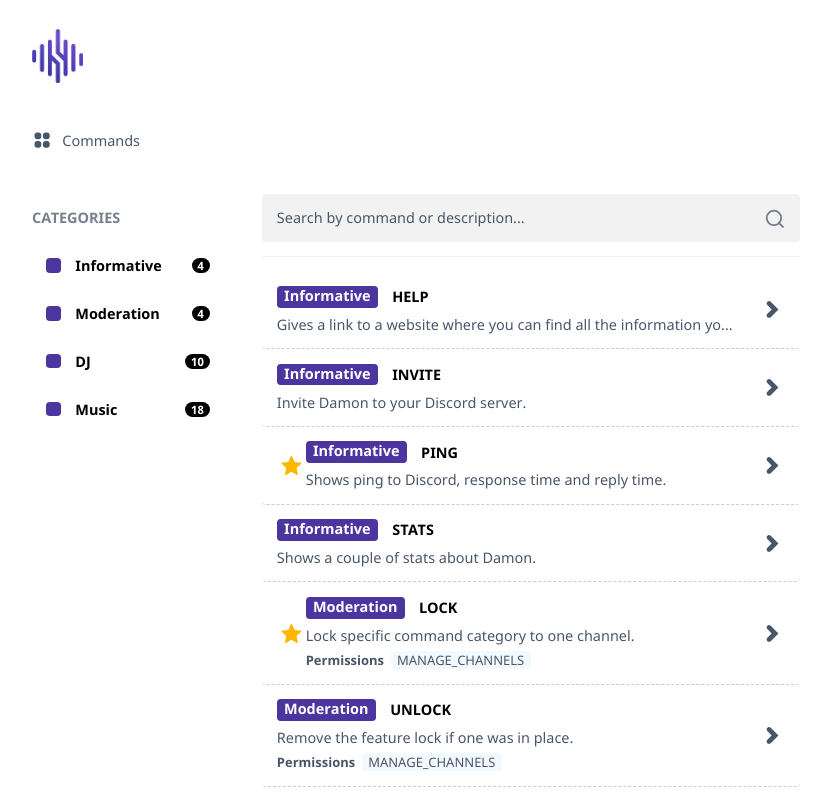
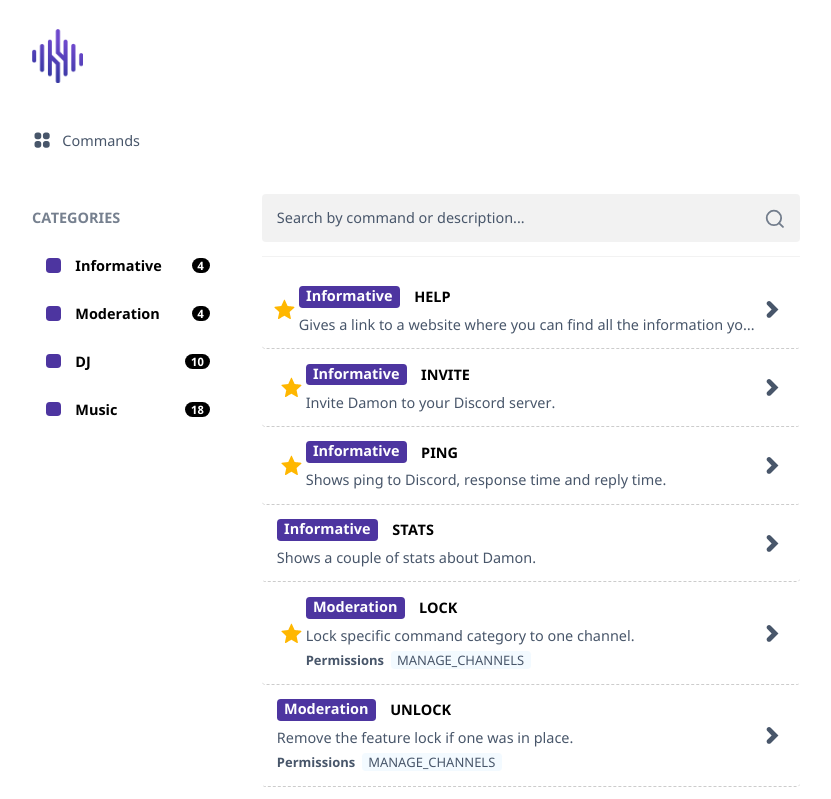
Before and after one commit to Akke/BotDocs, a Next.js app: page / in a window 1280 px wide. Shown: the top 799 px of the page, without its empty margins (224-1055 px from the left). Built offline with nearby package versions, Linux system fonts and the light colour scheme.

Commit message:
fix: stars in starred commands getting pushed outside the element

```diff
--- a/src/components/commands/List.js
+++ b/src/components/commands/List.js
@@ -13,7 +13,7 @@
                     <div className={styles.command}>
                         <div className={styles.command__expand}><TiChevronRight /></div>
 
-                        <div className={styles.command__context}>
+                        <div className={`${styles["command__context"]} ${command.starred ? styles["command--starred"] : null}`}>
                             <div className={styles["command__context-title"]}>
                                 <div className={styles["command__context-title__category"]} style={{"backgroundColor": colors[command.category.toLowerCase()]}}>{command.category}</div>
                                 <span className={styles["command__context-title__trigger"]}>{command.name}</span>
@@ -33,7 +33,7 @@
                             : null}
                         </div>
 
-                        {command.starred ? <div className={styles["command--starred"]}><TiStar /></div> : null}
+                        {command.starred ? <div className={styles.command__star}><TiStar /></div> : null}
                     </div>
                 </Link>
             ))}
--- a/src/components/commands/_commands.module.sass
+++ b/src/components/commands/_commands.module.sass
@@ -77,7 +77,13 @@
         @include animation(slideDown, 0.2s, ease)
         @include transition(background-color, 0.1s, ease)
 
-        &--starred
+        @include mediaScreen
+            padding: 1em 0
+
+            &--starred
+                width: 75% !important
+
+        &__star
             svg
                 font-size: 2em
                 display: block
--- a/src/configs/commands.js
+++ b/src/configs/commands.js
@@ -8,7 +8,8 @@
             "description": "Gives a link to a website where you can find all the information you need.",
             "usage": "help",
             "params": [],
-            "example": "help"
+            "example": "help",
+            "starred": true
         },
         {
             "name": "invite",
@@ -18,7 +19,8 @@
             "description": "Invite Damon to your Discord server.",
             "usage": "invite",
             "params": [],
-            "example": "invite"
+            "example": "invite",
+            "starred": true
         },
         {
             "name": "ping",
```
